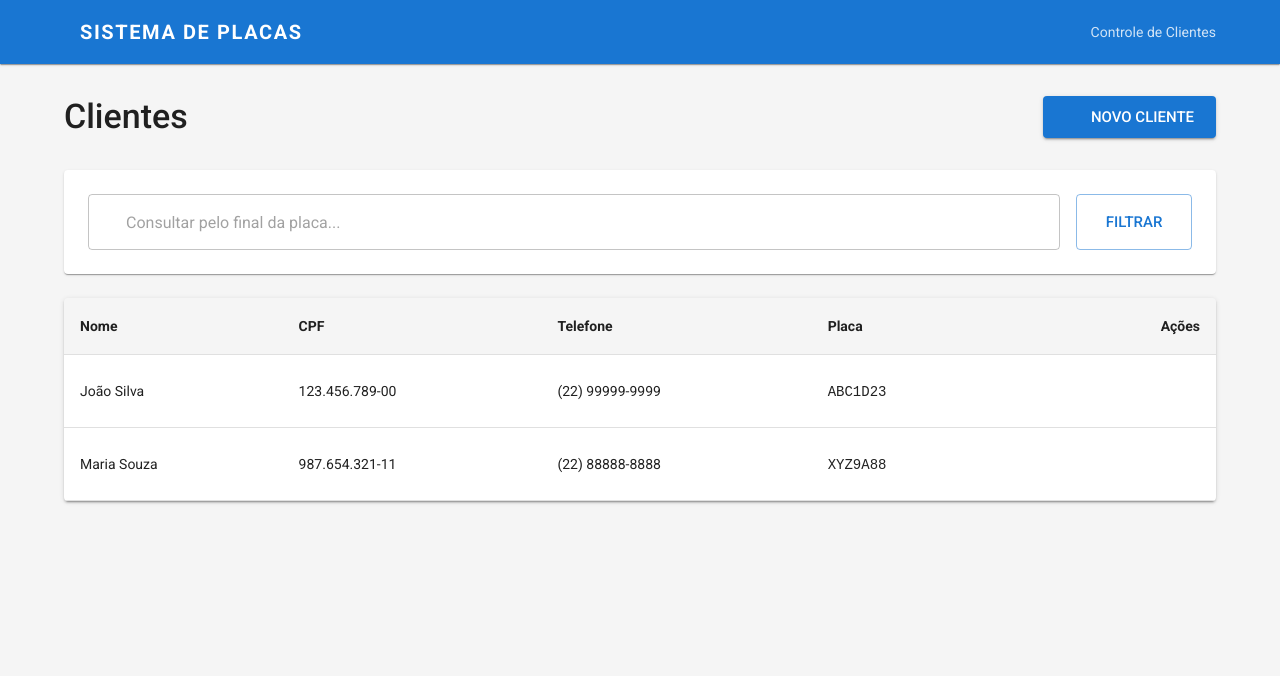
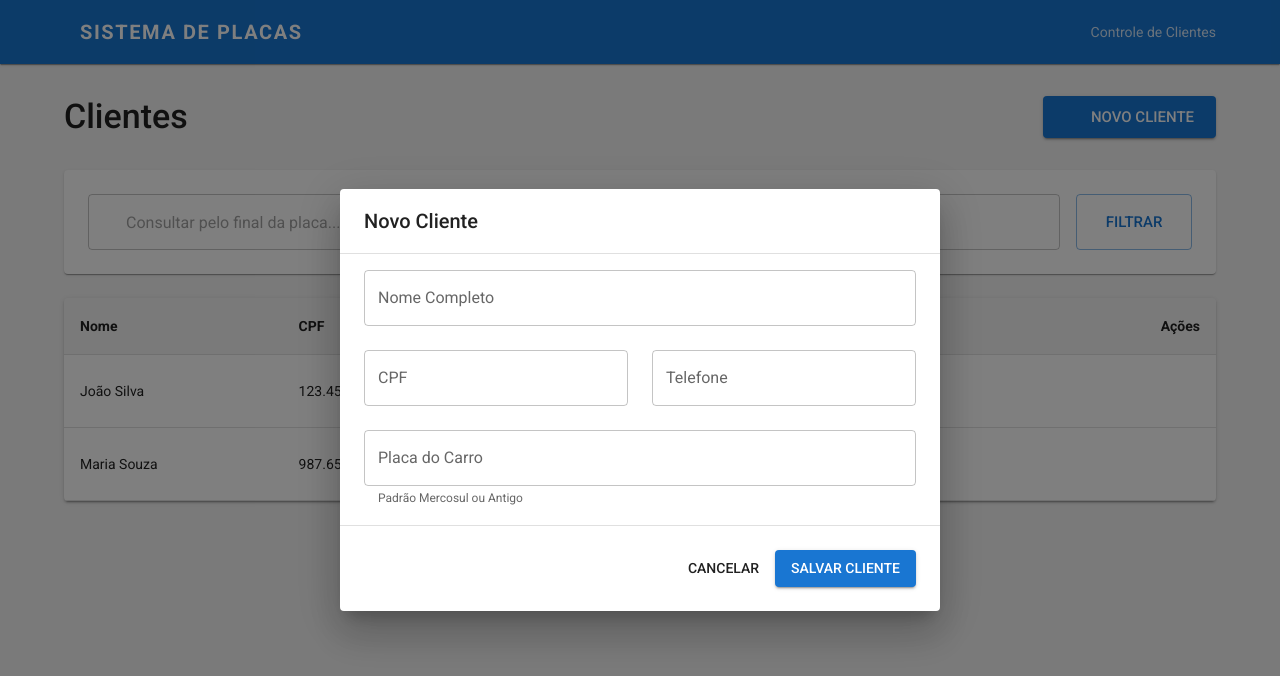
Before and after one commit to caiomeirelles22/LightBase, a Next.js app in the folder cliente-veiculos-app/: page / in a window 1280 px wide. Both pictures are taken after a click on the button "NOVO CLIENTE". Shown: the top 676 px of the page. Built offline with nearby package versions, Linux system fonts and the light colour scheme; some icons are missing.

Commit message:
feat: integrate CustomerModal into page with create and edit logic

```diff
--- a/cliente-veiculos-app/package.json
+++ b/cliente-veiculos-app/package.json
@@ -18,7 +18,6 @@
     "react": "19.2.3",
     "react-dom": "19.2.3",
     "react-hook-form": "^7.71.2",
-    "react-input-mask": "^2.0.4",
     "zod": "^4.3.6"
   },
   "devDependencies": {
--- a/cliente-veiculos-app/src/app/page.tsx
+++ b/cliente-veiculos-app/src/app/page.tsx
@@ -14,25 +14,59 @@ import {
 import AddIcon from "@mui/icons-material/Add";
 import SearchIcon from "@mui/icons-material/Search";
 import { CustomerList } from "@/components/Customer/CustomerList";
+import { CustomerModal } from "@/components/Customer/CustomerModal";
 import { useCustomers } from "@/context/CustomerContext";
 import { Cliente } from "@/types/customer";
+import { CustomerFormData } from "@/utils/customerSchema";
 
 export default function Home() {
-  const { customers, loading, loadCustomers, removeCustomer } = useCustomers();
+  const {
+    customers,
+    loading,
+    loadCustomers,
+    removeCustomer,
+    addCustomer,
+    updateCustomer,
+  } = useCustomers();
+
   const [filter, setFilter] = useState("");
+  const [isModalOpen, setIsModalOpen] = useState(false);
+  const [selectedCustomer, setSelectedCustomer] = useState<Cliente | null>(
+    null,
+  );
 
   function handleFilter() {
     loadCustomers(filter);
+  }
+
+  function handleOpenCreateModal() {
+    setSelectedCustomer(null);
+    setIsModalOpen(true);
+  }
+
+  function handleOpenEditModal(customer: Cliente) {
+    setSelectedCustomer(customer);
+    setIsModalOpen(true);
+  }
+
+  function handleCloseModal() {
+    setIsModalOpen(false);
+    setSelectedCustomer(null);
+  }
+
+  async function handleSaveCustomer(data: CustomerFormData) {
+    if (selectedCustomer) {
+      await updateCustomer(selectedCustomer.id, data);
+    } else {
+      await addCustomer(data);
+    }
+    handleCloseModal();
   }
 
   function handleDelete(id: string) {
     if (confirm("Tem certeza que deseja remover este cliente?")) {
       removeCustomer(id);
     }
-  }
-
-  function handleEdit(customer: Cliente) {
-    console.log("Editar:", customer);
   }
 
   return (
@@ -54,6 +88,7 @@ export default function Home() {
           variant="contained"
           startIcon={<AddIcon />}
           size="large"
+          onClick={handleOpenCreateModal}
           sx={{ width: { xs: "100%", sm: "auto" } }}
         >
           Novo Cliente
@@ -103,9 +138,16 @@ export default function Home() {
         <CustomerList
           customers={customers}
           onDelete={handleDelete}
-          onEdit={handleEdit}
+          onEdit={handleOpenEditModal}
         />
       )}
+
+      <CustomerModal
+        open={isModalOpen}
+        onClose={handleCloseModal}
+        onSave={handleSaveCustomer}
+        initialData={selectedCustomer}
+      />
     </Container>
   );
 }
--- /dev/null
+++ b/cliente-veiculos-app/src/components/Customer/CustomerModal.tsx
@@ -0,0 +1,153 @@
+"use client";
+
+import { useEffect } from "react";
+import {
+  Dialog,
+  DialogTitle,
+  DialogContent,
+  DialogActions,
+  Button,
+  TextField,
+  Grid as Grid,
+} from "@mui/material";
+import { useForm, Controller } from "react-hook-form";
+import { zodResolver } from "@hookform/resolvers/zod";
+import { customerSchema, CustomerFormData } from "@/utils/customerSchema";
+import { Cliente } from "@/types/customer";
+
+interface CustomerModalProps {
+  open: boolean;
+  onClose: () => void;
+  onSave: (data: CustomerFormData) => Promise<void>;
+  initialData?: Cliente | null;
+}
+
+export function CustomerModal({
+  open,
+  onClose,
+  onSave,
+  initialData,
+}: CustomerModalProps) {
+  const {
+    control,
+    handleSubmit,
+    reset,
+    formState: { errors, isSubmitting },
+  } = useForm<CustomerFormData>({
+    resolver: zodResolver(customerSchema),
+    defaultValues: {
+      nome: "",
+      cpf: "",
+      telefone: "",
+      placa: "",
+    },
+  });
+
+  useEffect(() => {
+    if (initialData) {
+      reset(initialData);
+    } else {
+      reset({ nome: "", cpf: "", telefone: "", placa: "" });
+    }
+  }, [initialData, reset, open]);
+
+  async function onSubmit(data: CustomerFormData) {
+    await onSave(data);
+    onClose();
+  }
+
+  return (
+    <Dialog open={open} onClose={onClose} fullWidth maxWidth="sm">
+      <DialogTitle>
+        {initialData ? "Editar Cliente" : "Novo Cliente"}
+      </DialogTitle>
+
+      <form onSubmit={handleSubmit(onSubmit)}>
+        <DialogContent dividers>
+          <Grid container spacing={3}>
+            <Grid size={{ xs: 12 }}>
+              <Controller
+                name="nome"
+                control={control}
+                render={({ field }) => (
+                  <TextField
+                    {...field}
+                    fullWidth
+                    label="Nome Completo"
+                    error={!!errors.nome}
+                    helperText={errors.nome?.message}
+                  />
+                )}
+              />
+            </Grid>
+
+            <Grid size={{ xs: 12, sm: 6 }}>
+              <Controller
+                name="cpf"
+                control={control}
+                render={({ field }) => (
+                  <TextField
+                    {...field}
+                    fullWidth
+                    label="CPF"
+                    error={!!errors.cpf}
+                    helperText={errors.cpf?.message}
+                    inputProps={{ maxLength: 14 }}
+                  />
+                )}
+              />
+            </Grid>
+
+            <Grid size={{ xs: 12, sm: 6 }}>
+              <Controller
+                name="telefone"
+                control={control}
+                render={({ field }) => (
+                  <TextField
+                    {...field}
+                    fullWidth
+                    label="Telefone"
+                    error={!!errors.telefone}
+                    helperText={errors.telefone?.message}
+                    inputProps={{ maxLength: 15 }}
+                  />
+                )}
+              />
+            </Grid>
+
+            <Grid size={{ xs: 12 }}>
+              <Controller
+                name="placa"
+                control={control}
+                render={({ field }) => (
+                  <TextField
+                    {...field}
+                    fullWidth
+                    label="Placa do Carro"
+                    placeholder="AAA0A00"
+                    error={!!errors.placa}
+                    helperText={
+                      errors.placa?.message || "Padrão Mercosul ou Antigo"
+                    }
+                    slotProps={{
+                      htmlInput: { style: { textTransform: "uppercase" } },
+                    }}
+                  />
+                )}
+              />
+            </Grid>
+          </Grid>
+        </DialogContent>
+
+        <DialogActions sx={{ p: 3 }}>
+          <Button onClick={onClose} color="inherit">
+            Cancelar
+          </Button>
+          <Button type="submit" variant="contained" disabled={isSubmitting}>
+            {isSubmitting ? "Salvando..." : "Salvar Cliente"}
+          </Button>
+        </DialogActions>
+      </form>
+    </Dialog>
+  );
+}
--- a/cliente-veiculos-app/src/context/CustomerContext.tsx
+++ b/cliente-veiculos-app/src/context/CustomerContext.tsx
@@ -41,8 +41,9 @@ export function CustomerProvider({ children }: { children: ReactNode }) {
   }
 
   async function addCustomer(customer: Omit<Cliente, "id">) {
-    const newCustomer = await clienteService.criar(customer);
-    setCustomers((prev) => [...prev, newCustomer]);
+    await clienteService.criar(customer);
+
+    await loadCustomers();
   }
 
   async function updateCustomer(id: string, data: Partial<Cliente>) {
```
Also changed, not shown: 1 other file (tests, documents, lock files or other folders).
